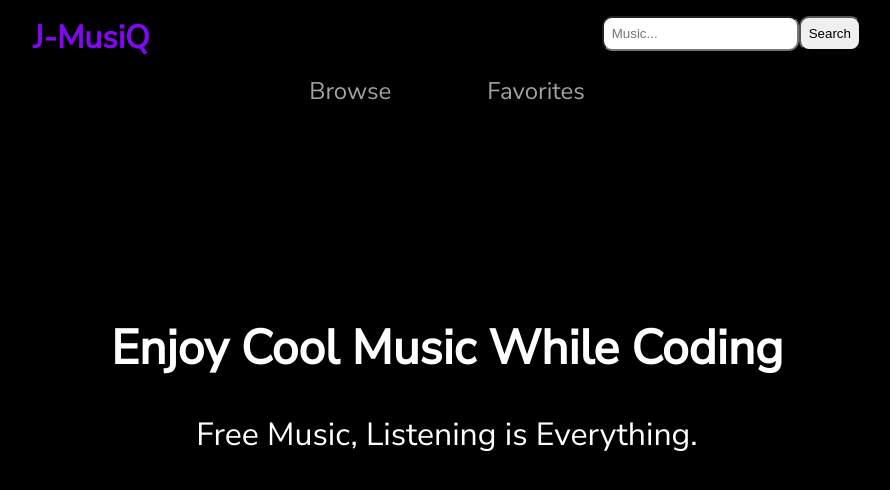
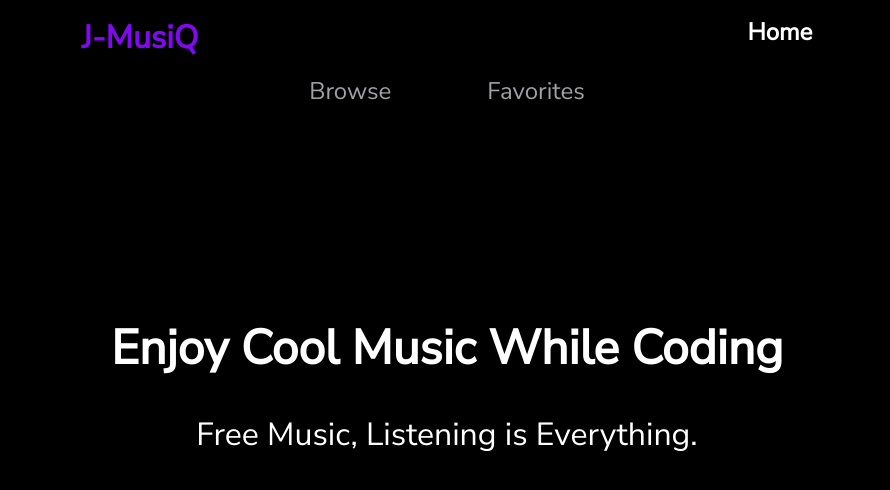
Before and after one commit to SirJimKe/Music-App, a React (Create React App) app: page / in a window 1280 px wide. Shown: the top 490 px of the page, without its empty margins (193-1083 px from the left). Built offline with nearby package versions, Linux system fonts and the light colour scheme; data requests are answered from the project's data file.

Commit message:
Added some conditional rendering on the header and navbar

```diff
--- a/src/App.css
+++ b/src/App.css
@@ -13,6 +13,12 @@ body{
   display: flex;
   margin-top: 1em;
   justify-content: space-around;
+}
+.header h2 a{
+  color: white;
+}
+.header h2 a:hover{
+  color: rgb(129, 8, 241);
 }
 a{
   text-decoration: none;
@@ -45,7 +51,7 @@ nav a:hover{
   color: rgb(129, 8, 241);
 }
 
-a:active{
+nav a.active{
   color: rgb(129, 8, 241);
 }
 
--- a/src/App.js
+++ b/src/App.js
@@ -10,6 +10,7 @@ import Favorites from './Components/Favorites';
 function App() {
 
   const [songs, setSongs] = useState([]);
+  const [show, setShow] = useState(false);
   const [endPoint, setEndPoint] = useState('');
 
   useEffect(()=>{
@@ -34,15 +35,17 @@ function App() {
         endPoint={endPoint}
         onChangeHandler= {onChangeHandler}
         submitHandler={submitHandler}
+        show={show}
+        setShow={setShow}
       />
-      <Navbar />
+      <Navbar setShow={setShow} />
 
       <Switch>
         <Route exact path="/" >
           <Home />
         </Route>
         <Route path="/browse" >
-          <Browse songs={songs}/>
+          <Browse songs={songs}  />
         </Route>
         <Route path="/favorites">
           <Favorites />
--- a/src/Components/Header.js
+++ b/src/Components/Header.js
@@ -2,18 +2,20 @@ import React from "react";
 import Searchbar from "./Searchbar";
 import { NavLink } from "react-router-dom";
 
-const Header = ({ endPoint, onChangeHandler, submitHandler }) => {
+const Header = ({ endPoint, onChangeHandler, submitHandler, show, setShow }) => {
 
     return (
         <header className="header">
             <div className="header_logo">
-                <NavLink exact to="/">J-MusiQ</NavLink>
+                <NavLink exact to="/" onClick={()=>setShow(false)}>J-MusiQ</NavLink>
             </div>
-            <Searchbar
+            {
+                show? <Searchbar
                 endPoint = {endPoint}
                 onChangeHandler={onChangeHandler}
                 submitHandler={submitHandler}
-            />
+            /> : <h2><NavLink exact to="/" >Home</NavLink></h2>
+            }
         </header>
     );
 }
--- a/src/Components/Navbar.js
+++ b/src/Components/Navbar.js
@@ -1,11 +1,11 @@
 import React from 'react';
 import { NavLink } from 'react-router-dom';
 
-const Navbar = () => {
+const Navbar = ({setShow}) => {
   return (
     <nav>
-      <NavLink to="/browse" >Browse</NavLink>
-      <NavLink to="/favorites" >Favorites</NavLink>
+      <NavLink to="/browse" onClick={()=>setShow(true)} >Browse</NavLink>
+      <NavLink to="/favorites" onClick={()=>setShow(false)}  >Favorites</NavLink>
     </nav>
   )
 }
```
